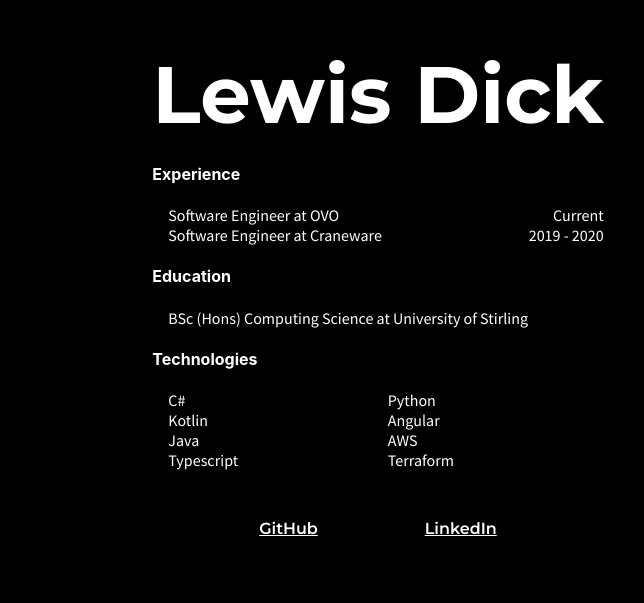
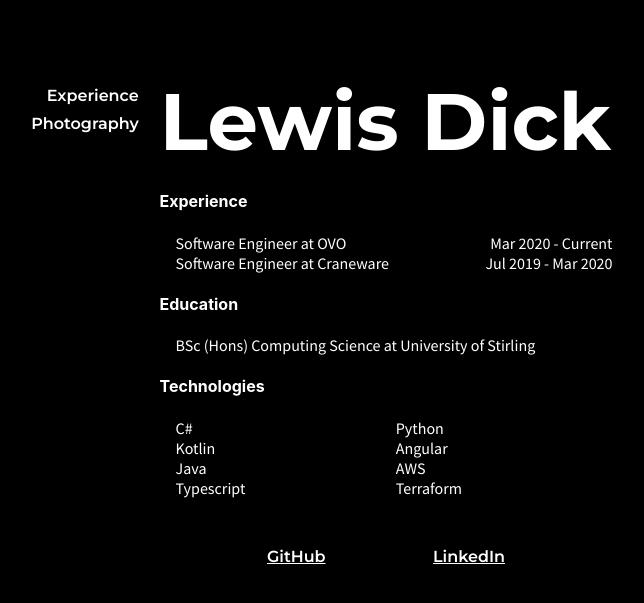
Before and after one commit to LewisDick/personal-site, a React (Create React App) app: page / in a window 1280 px wide. Shown: the part 127-730 px from the top of the page, without its empty margins (262-906 px from the left). Built offline with nearby package versions, Linux system fonts and the light colour scheme.

Commit message:
Refactor out experience, Add photography component

```diff
--- a/src/App.js
+++ /dev/null
@@ -1,36 +0,0 @@
-import React from 'react';
-import './App.scss';
-import { experience, technologies, socials, education } from './data.js'
-
-function App() {
-  return (
-    <div className="App">
-      <div className="container">
-      <h1>Lewis Dick</h1>
-
-      <h4>Experience</h4>
-      <ul id="experience">
-        { Object.keys(experience).map((job) => <li>{job}<span className="experience-date">{experience[job]}</span></li>) }
-      </ul>
-
-      <h4 id="education">Education</h4>
-      <ul>
-      { education.map((pos) => <li>{pos}</li>) }
-      </ul>
-
-      <h4>Technologies</h4>
-      <ul id="technologies">
-        { technologies.map((tech) => <li>{tech}</li>) }
-      </ul>
-
-      {/* Projects Currently Listening*/}
-
-      <ul id="socials">
-        { Object.keys(socials).map((social) => <li><a href={socials[social]}>{social}</a></li>) }
-      </ul>
-      </div>
-    </div>
-  );
-}
-
-export default App;
--- a/src/App.scss
+++ b/src/App.scss
@@ -1,4 +1,4 @@
-@import url("https://fonts.googleapis.com/css2?family=Montserrat:wght@600;700&family=Source+Sans+Pro:ital,wght@0,300;0,400;0,600;1,400&display=swap");
+@import url('https://fonts.googleapis.com/css2?family=Montserrat:wght@600;700&family=Source+Sans+Pro:ital,wght@0,300;0,400;0,600;1,400&display=swap');
 
 .App {
   background-color: black;
@@ -7,18 +7,32 @@
   position: fixed;
   display: flex;
   justify-content: center;
-  align-items: center;
+}
+
+.wrapper {
+  padding-top: 25vh;
+  overflow: auto;
+  height: 100%;
+  -ms-overflow-style: none; /* IE and Edge */
+  scrollbar-width: none; /* Firefox */
+}
+
+.wrapper::-webkit-scrollbar {
+  display: none;
 }
 
 .container {
-  padding: 1rem;
+  float: right;
   color: white;
   text-align: left;
+  padding-right: 9rem;
+  width: 453px;
+  overflow: hidden;
 
   ul {
     list-style: none;
     padding: 0;
-    font-family: "Source Sans Pro";
+    font-family: 'Source Sans Pro';
 
     li {
       padding-left: 1rem;
@@ -26,50 +40,30 @@
   }
 }
 
-#socials {
-  display: flex;
-  justify-content: space-evenly;
-  padding-top: 2rem;
+.nav {
+  float: left;
+  padding: 0.5rem;
+  margin: 0.5rem;
+  padding-top: 25vh;
+  text-align: right;
+  width: 8rem;
+  color: white;
+  ul {
+    list-style: none;
+    margin: 0;
+    padding: 0;
+    font-family: 'Montserrat';
+    font-weight: 500;
+    li {
+      padding: 0.3rem;
+      cursor: pointer;
+    }
 
-  li {
-    padding-left: 0;
+    li:hover {
+      text-decoration: underline;
+      text-decoration-thickness: 0.125rem;
+    }
   }
-
-  a {
-    color: white;
-    font-family: "Montserrat";
-    font-weight: 600;
-  }
-}
-
-#technologies {
-  display: flex;
-  justify-content: center;
-  flex-flow: column wrap;
-  padding-left: 1rem;
-  max-height: 90px;
-
-  li {
-    padding-left: 0;
-  }
-}
-
-#experience {
-  li {
-    display: flex;
-    justify-content: space-between;
-  }
-}
-
-h1 {
-  font-family: "Montserrat";
-  font-size: 5rem;
-  margin-bottom: 0;
-}
-
-h3 {
-  margin-top: 0;
-  padding-bottom: 2rem;
 }
 
 @media screen and (max-width: 380px) {
@@ -83,7 +77,6 @@ h3 {
   }
 
   .container {
-
     h4 {
       margin-bottom: 0.5rem;
     }
--- /dev/null
+++ b/src/App.tsx
@@ -0,0 +1,43 @@
+import React, { useState } from 'react'
+import './App.scss'
+import { Experience } from './Experience'
+import { Photography } from './Photography'
+
+enum ComponentType {
+  Home,
+  Experience,
+  Photography,
+}
+
+function App() {
+  const [component, setComponent] = useState(ComponentType.Experience)
+
+  const handleClick = (v: ComponentType) => {
+    setComponent(v)
+  }
+
+  return (
+    <div className="App">
+      <div className="nav">
+        <ul>
+          {/* <li onClick={() => handleClick(ComponentType.Home)}>Home</li> */}
+          <li onClick={() => handleClick(ComponentType.Experience)}>
+            Experience
+          </li>
+          <li onClick={() => handleClick(ComponentType.Photography)}>
+            Photography
+          </li>
+        </ul>
+      </div>
+      <div className="container">
+        <div className="wrapper">
+          <h1>Lewis Dick</h1>
+          {component === ComponentType.Experience && <Experience />}
+          {component === ComponentType.Photography && <Photography />}
+        </div>
+      </div>
+    </div>
+  )
+}
+
+export default App
--- /dev/null
+++ b/src/Experience.scss
@@ -0,0 +1,46 @@
+#socials {
+  display: flex;
+  justify-content: space-evenly;
+  padding-top: 2rem;
+
+  li {
+    padding-left: 0;
+  }
+
+  a {
+    color: white;
+    font-family: 'Montserrat';
+    font-weight: 600;
+  }
+}
+
+#technologies {
+  display: flex;
+  justify-content: center;
+  flex-flow: column wrap;
+  padding-left: 1rem;
+  max-height: 90px;
+
+  li {
+    padding-left: 0;
+  }
+}
+
+#experience {
+  li {
+    display: flex;
+    justify-content: space-between;
+  }
+}
+
+h1 {
+  margin-top: 0;
+  font-family: 'Montserrat';
+  font-size: 5rem;
+  margin-bottom: 0;
+}
+
+h3 {
+  margin-top: 0;
+  padding-bottom: 2rem;
+}
--- /dev/null
+++ b/src/Experience.tsx
@@ -0,0 +1,41 @@
+import { education, experience, socials, technologies } from './data'
+import React from 'react'
+import './Experience.scss'
+
+export const Experience = () => (
+  <>
+    <h4>Experience</h4>
+    <ul id="experience">
+      {Object.keys(experience).map((job) => (
+        <li>
+          {job}
+          <span className="experience-date">{experience[job]}</span>
+        </li>
+      ))}
+    </ul>
+
+    <h4 id="education">Education</h4>
+    <ul>
+      {education.map((pos) => (
+        <li>{pos}</li>
+      ))}
+    </ul>
+
+    <h4>Technologies</h4>
+    <ul id="technologies">
+      {technologies.map((tech) => (
+        <li>{tech}</li>
+      ))}
+    </ul>
+
+    {/* Projects Currently Listening*/}
+
+    <ul id="socials">
+      {Object.keys(socials).map((social) => (
+        <li>
+          <a href={socials[social]}>{social}</a>
+        </li>
+      ))}
+    </ul>
+  </>
+)
--- /dev/null
+++ b/src/Photography.scss
@@ -0,0 +1,8 @@
+.react-photo-gallery--gallery {
+  width: 100%;
+  padding-bottom: 25vh;
+}
+
+.photography-wrapper {
+  height: 100vh;
+}
--- /dev/null
+++ b/src/Photography.tsx
@@ -0,0 +1,12 @@
+import React from 'react'
+import Gallery from 'react-photo-gallery'
+import { photos } from './photos.js'
+import './Photography.scss'
+
+export const Photography = () => (
+  <>
+    <div className="photography-wrapper">
+      <Gallery photos={photos} columns={100} />
+    </div>
+  </>
+)
--- a/src/data.js
+++ /dev/null
@@ -1,24 +0,0 @@
-export const technologies = [
-  "C#",
-  "Kotlin",
-  "Java",
-  "Typescript",
-  "Python",
-  "Angular",
-  "AWS",
-  "Terraform",
-];
-
-export const experience = {
-  "Software Engineer at OVO": "Current",
-  "Software Engineer at Craneware": "2019 - 2020",
-};
-
-export const socials = {
-  GitHub: "https://github.com/LewisDick",
-  LinkedIn: "https://www.linkedin.com/in/lewis-dick/",
-};
-
-export const education = [
-  "BSc (Hons) Computing Science at University of Stirling",
-];
--- /dev/null
+++ b/src/data.ts
@@ -0,0 +1,24 @@
+export const technologies = [
+  'C#',
+  'Kotlin',
+  'Java',
+  'Typescript',
+  'Python',
+  'Angular',
+  'AWS',
+  'Terraform',
+]
+
+export const experience: Record<string, string> = {
+  'Software Engineer at OVO': 'Mar 2020 - Current',
+  'Software Engineer at Craneware': 'Jul 2019 - Mar 2020',
+}
+
+export const socials: Record<string, string> = {
+  GitHub: 'https://github.com/LewisDick',
+  LinkedIn: 'https://www.linkedin.com/in/lewis-dick/',
+}
+
+export const education = [
+  'BSc (Hons) Computing Science at University of Stirling',
+]
--- /dev/null
+++ b/src/photos.js
@@ -0,0 +1,78 @@
+export const photos = [
+  {
+    src: 'https://lewisdick.com/photography/DSCF2069-4-2.jpg',
+    width: 1954,
+    height: 1221,
+  },
+  {
+    src: 'https://lewisdick.com/photography/DSCF0428-4.jpg',
+    width: 1173,
+    height: 2609,
+  },
+  {
+    src: 'https://lewisdick.com/photography/DSCF0431-2.jpg',
+    width: 1027,
+    height: 1027,
+  },
+  {
+    src: 'https://lewisdick.com/photography/DSCF2287-4.jpg',
+    width: 5524,
+    height: 3946,
+  },
+  {
+    src: 'https://lewisdick.com/photography/DSCF2294-4-2.jpg',
+    width: 4077,
+    height: 6116,
+  },
+  {
+    src: 'https://lewisdick.com/photography/DSCF2295-4.jpg',
+    width: 4107,
+    height: 6160,
+  },
+  {
+    src: 'https://lewisdick.com/photography/DSCF2319-4.jpg',
+    width: 2673,
+    height: 3341,
+  },
+  {
+    src: 'https://lewisdick.com/photography/DSCF2528-4.jpg',
+    width: 2061,
+    height: 5582,
+  },
+  {
+    src: 'https://lewisdick.com/photography/DSCF0707-4-2.jpg',
+    width: 1115,
+    height: 1672,
+  },
+  {
+    src: 'https://lewisdick.com/photography/DSCF1173-4-2.jpg',
+    width: 2444,
+    height: 1375,
+  },
+
+  {
+    src: 'https://lewisdick.com/photography/DSCF1242-4.jpg',
+    width: 1317,
+    height: 1975,
+  },
+  {
+    src: 'https://lewisdick.com/photography/DSCF1256-4-2.jpg',
+    width: 1326,
+    height: 1716,
+  },
+  {
+    src: 'https://lewisdick.com/photography/DSCF2213-4.jpg',
+    width: 1987,
+    height: 994,
+  },
+  {
+    src: 'https://lewisdick.com/photography/DSCF2225-4.jpg',
+    width: 1244,
+    height: 1866,
+  },
+  {
+    src: 'https://lewisdick.com/photography/DSCF1979-1.jpg',
+    width: 2946,
+    height: 1088,
+  },
+]
```
Also changed, not shown: 1 other file (tests, documents, lock files or other folders).
